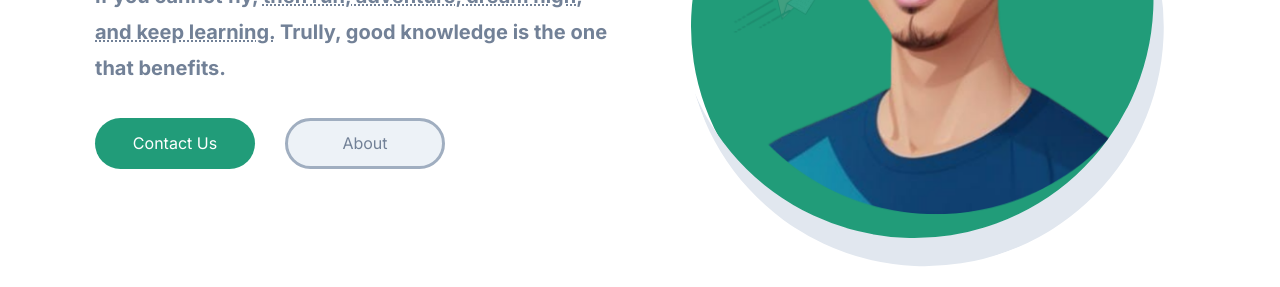
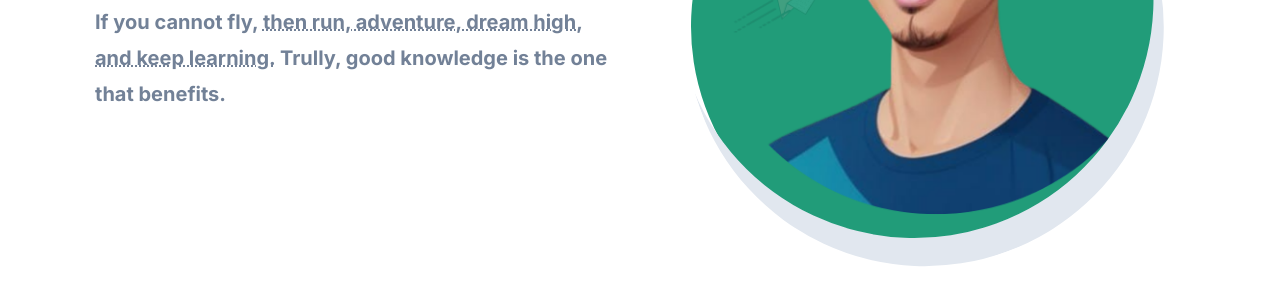
Before and after one commit to themufid/almufid.blog, a plain HTML site: page index.html in a window 1280 px wide. Shown: the part 513-800 px from the top of the page. Drawn offline with nearby package versions, Linux system fonts and the light colour scheme.

Commit message:
delete button contact and about

```diff
--- a/index.html
+++ b/index.html
@@ -143,11 +143,6 @@
             learning.</abbr>
             Trully, good knowledge is the one that benefits.
           </p>
-
-          <div class="btn-group">
-            <a href="#" class="btn btn-primary">Contact Us</a>
-            <a href="#" class="btn btn-secondary">About</a>
-          </div>
 
         </div>
 
```
